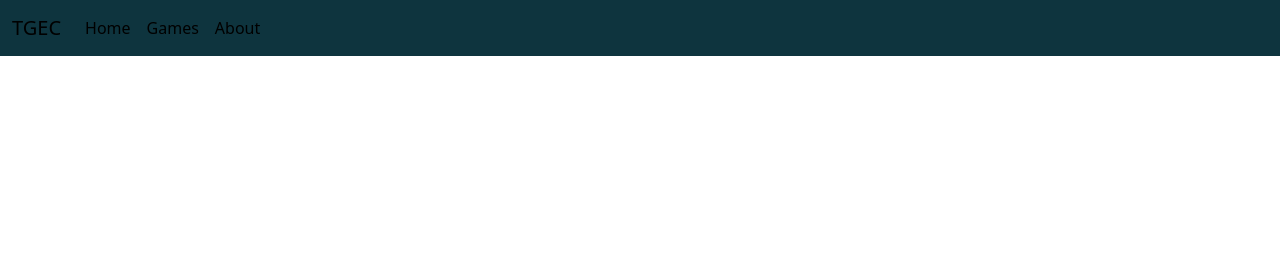
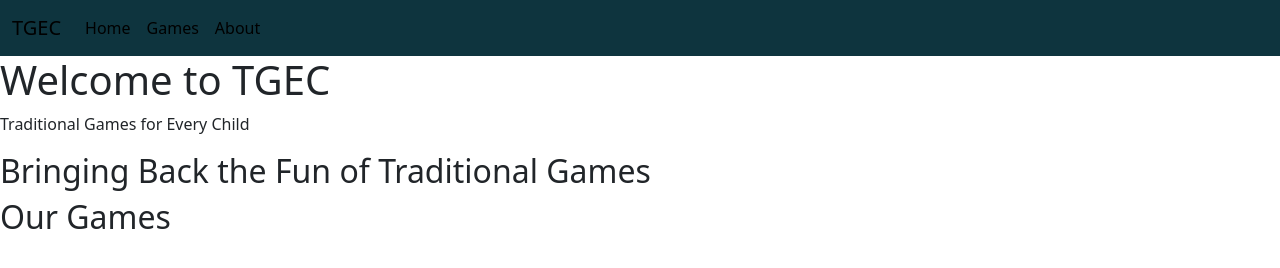
Before and after one commit to TGEC1/Web_Application, a plain HTML site: page index.html in a window 1280 px wide. Drawn offline with nearby package versions, Linux system fonts and the light colour scheme.

Commit message:
added text field

```diff
--- a/index.html
+++ b/index.html
@@ -34,5 +34,16 @@
 
 <body>
 
+    <header class="center-content">
+        <h1>Welcome to TGEC</h1>
+        <p>Traditional Games for Every Child</p>
+    </header>
+
+    <section class="mission">
+        <h2>Bringing Back the Fun of Traditional Games</h2>
+    </section>
+
+    <h2>Our Games</h2>
+
 </body>
 </html>
```
